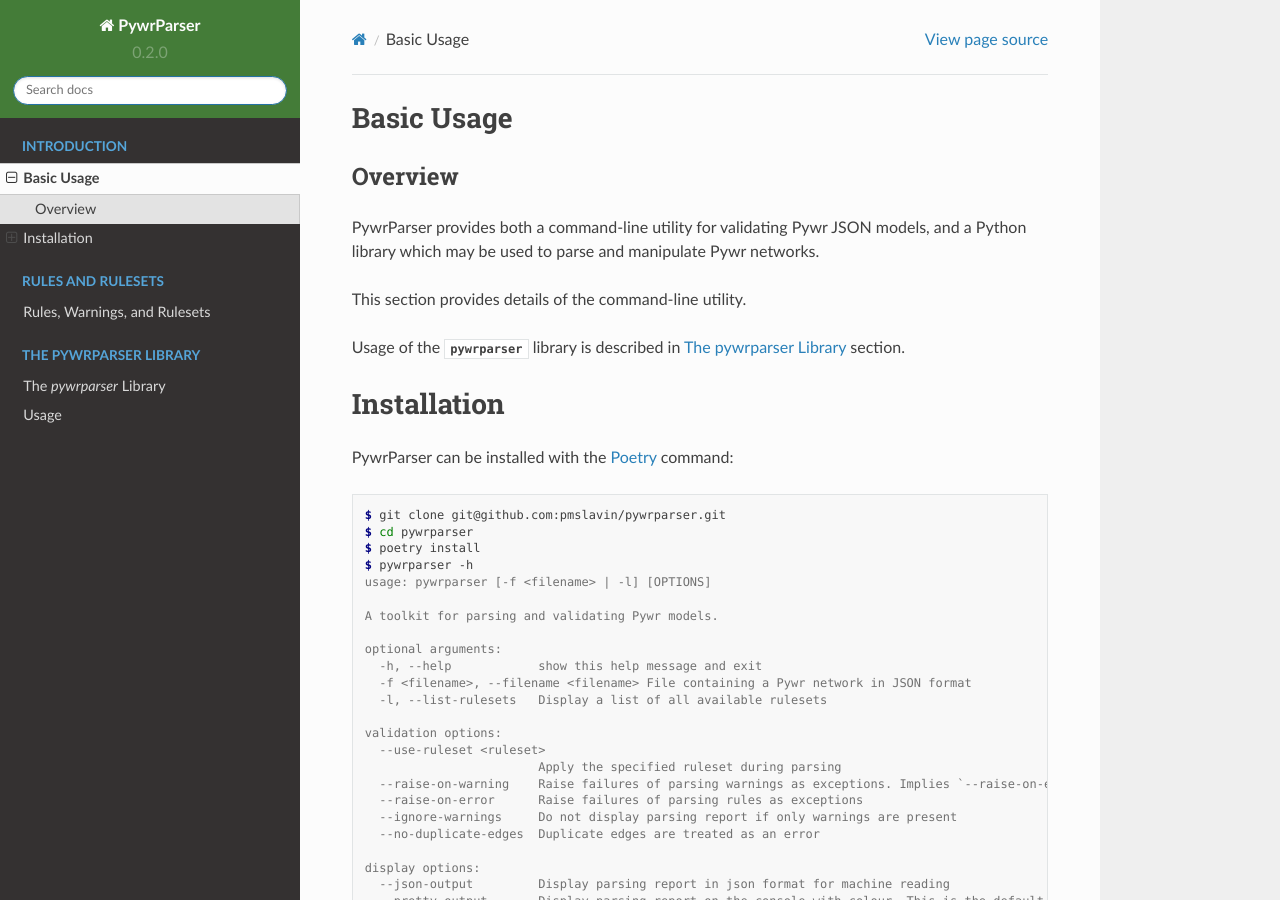
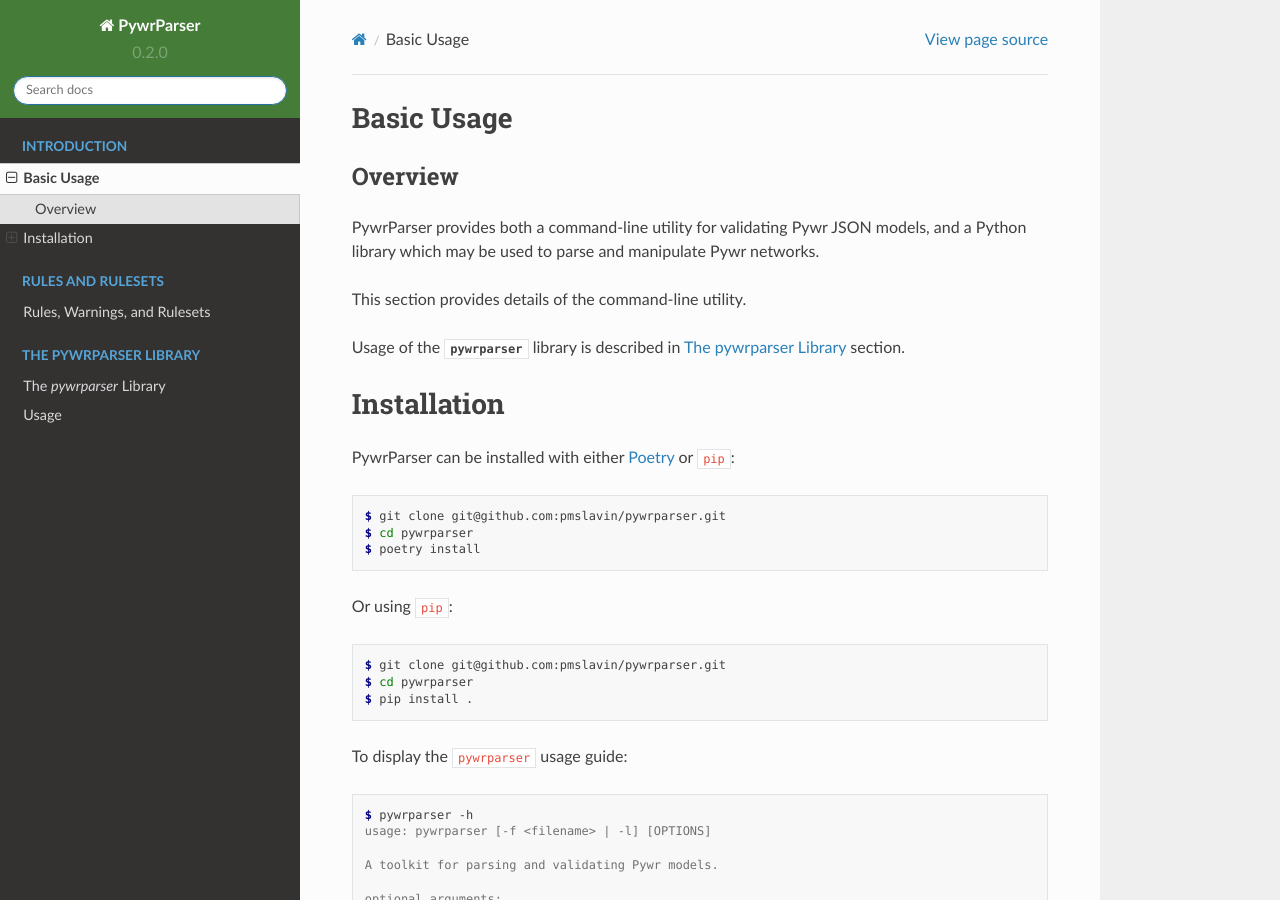
Before and after one commit to pmslavin/pywrparser, a Sphinx documentation site: the page built from docs/source/usage.rst, in a window 1280 px wide and 900 px high. Built offline with Sphinx 7.4.7 and the Read the Docs theme 2.0.0, drawn with Linux system fonts in a browser that asks for light colours.

Commit message:
Update docs with pip installation proedure

```diff
--- a/docs/source/usage.rst
+++ b/docs/source/usage.rst
@@ -14,13 +14,26 @@
 Installation
 ============
 
-PywrParser can be installed with the `Poetry <https://python-poetry.org>`_ command:
+PywrParser can be installed with either `Poetry <https://python-poetry.org>`_ or ``pip``:
 
 .. code-block:: console
 
     $ git clone git@github.com:pmslavin/pywrparser.git
     $ cd pywrparser
     $ poetry install
+
+Or using ``pip``:
+
+.. code-block:: console
+
+    $ git clone git@github.com:pmslavin/pywrparser.git
+    $ cd pywrparser
+    $ pip install .
+
+To display the ``pywrparser`` usage guide:
+
+.. code-block:: console
+
     $ pywrparser -h
     usage: pywrparser [-f <filename> | -l] [OPTIONS]
 
```
Also changed, not shown: README.rst (+18 -1 lines).
